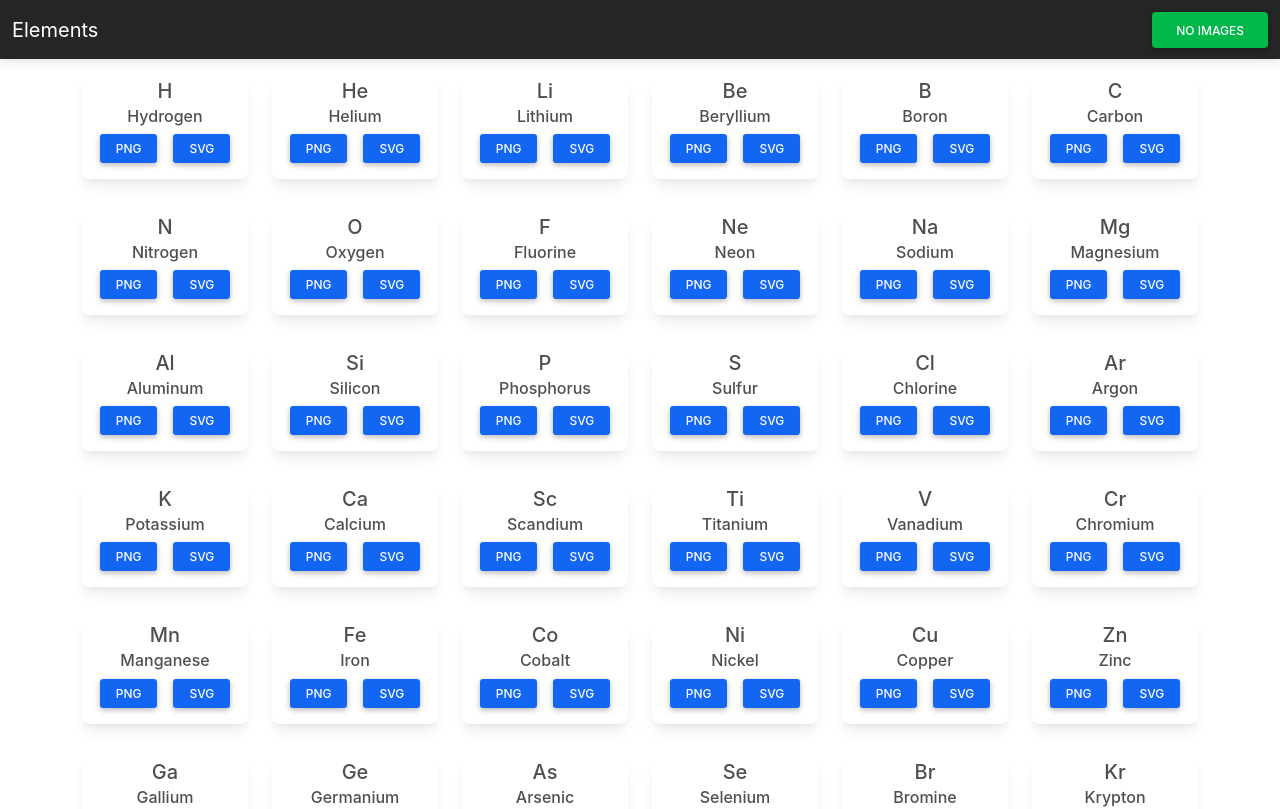
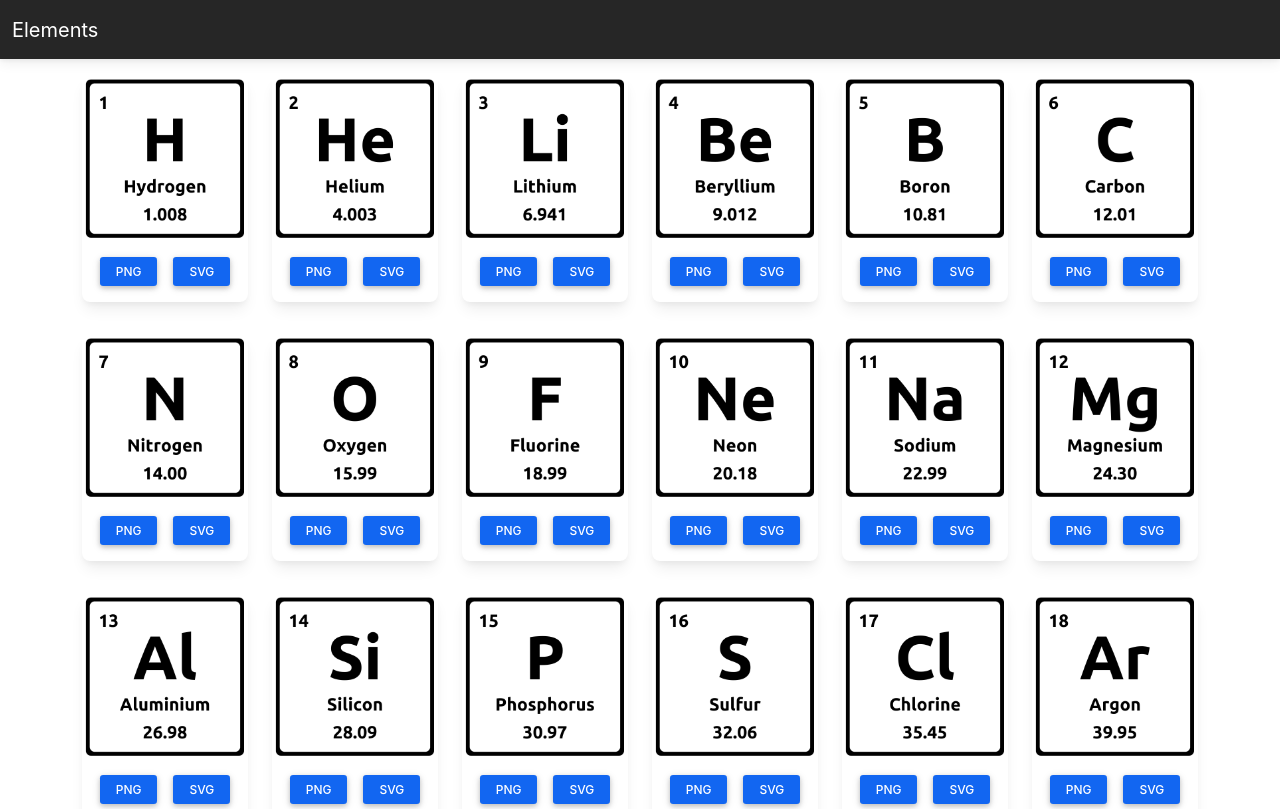
Before and after one commit to xydv/elements, a React (Create React App) app: page / in a window 1280 px wide. Shown: the top 809 px of the page. Built offline with nearby package versions, Linux system fonts and the light colour scheme.

Commit message:
Added Modal

```diff
--- a/src/App.css
+++ b/src/App.css
@@ -0,0 +1,2 @@
+.zoom-in {cursor: zoom-in;}
+.zoom-out {cursor: zoom-out;}
--- a/src/components/Item.jsx
+++ b/src/components/Item.jsx
@@ -2,17 +2,26 @@ import React from 'react'
 
 function Item(props) {
   return (
-    <div>
+    <>
+      {/* Card */}
       <div className="card">
-        {props.images ? <img src={props.imagesrc} className="card-img-top" alt={props.name} /> : ""}
-          <h5 className="text-center my-1">{props.symbol}</h5>
-          <h6 className="text-center">{props.name}</h6>
-          <div className="text-center">
-            <a href={props.pngdownload} target="_blank" rel="noreferrer" download={props.name} className="btn btn-primary btn-sm mb-3 mx-2">PNG</a>
-            <a href={props.svgdownload} target="_blank" rel="noreferrer" download={props.name} className="btn btn-primary btn-sm mb-3 mx-2">SVG</a>
+        <img src={props.imagesrc} className="card-img-top zoom-in" data-bs-toggle="modal" data-bs-target={"#" + props.name} alt={props.name} />
+        <div className="text-center my-3">
+          <a href={props.pngdownload} target="_blank" rel="noreferrer" download={props.name} className="btn btn-primary btn-sm mx-2">PNG</a>
+          <a href={props.svgdownload} target="_blank" rel="noreferrer" download={props.name} className="btn btn-primary btn-sm mx-2">SVG</a>
         </div>
       </div>
-    </div>
+      {/* Modal */}
+      <div className="modal fade" id={props.name} tabIndex="-1" aria-labelledby="exampleModalLabel" aria-hidden="true">
+        <div className="modal-dialog modal-dialog-centered modal-sm">
+          <div className="modal-content">
+            <div className="modal-body">
+              <img src={props.imagesrc} className="card-img-top zoom-out" data-bs-toggle="modal" data-bs-target={"#" + props.name} alt={props.name} />
+            </div>
+          </div>
+        </div>
+      </div>
+    </>
   )
 }
 
--- a/src/components/Navbar.jsx
+++ b/src/components/Navbar.jsx
@@ -1,16 +1,7 @@
-import React,{ useState } from 'react'
+import React from 'react'
 import Call from './Call';
 
 function Navbar() {
-    const [show, setShow] = useState(false);
-    const handleClick = () => {
-        if(show===true){
-            setShow(false);
-        }
-        else{
-            setShow(true);
-        }
-    }
     return (
         <div>
             <nav className="navbar navbar-expand-lg sticky-top navbar-dark bg-dark">
@@ -18,10 +9,9 @@ function Navbar() {
                     <a className="navbar-brand" href="/">Elements</a>
                         <ul className="navbar-nav me-auto mb-2 mb-lg-0">
                         </ul>
-                        <button onClick={handleClick} className="btn btn-success">{show ? "Images" : "No Images"}</button>
                 </div>
             </nav>
-            <Call images={show} />
+            <Call />
         </div>
     )
 }
```
Also changed, not shown: 2 other files (tests, documents, lock files or other folders).
